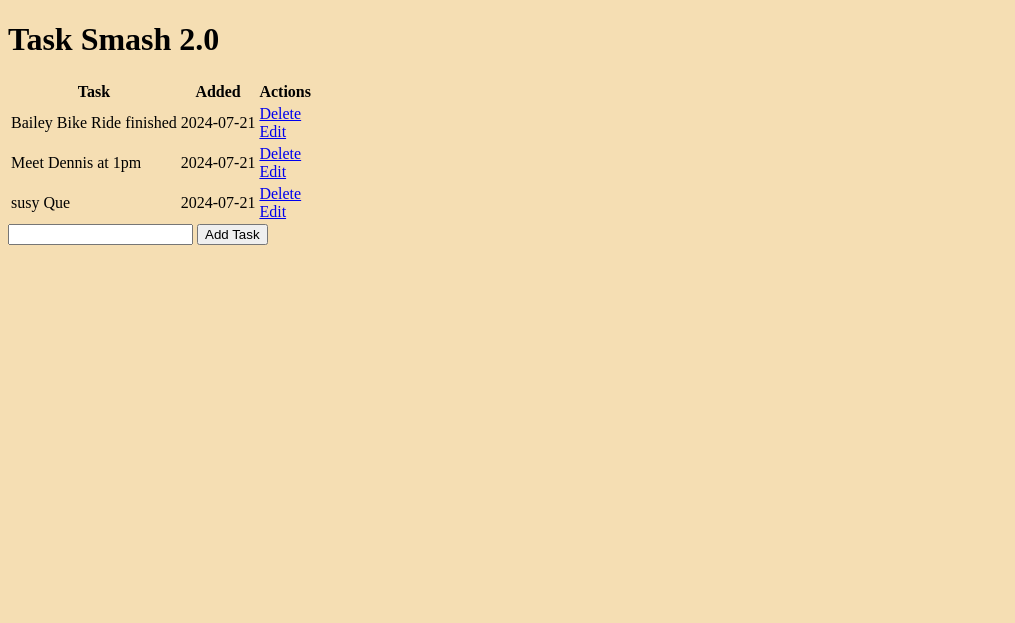
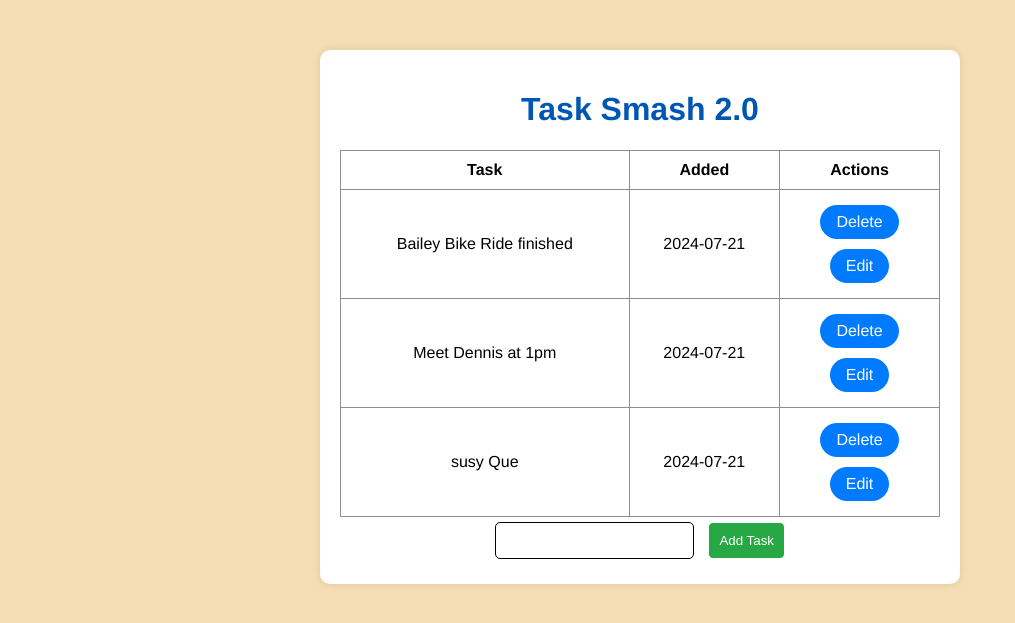
Before and after one commit to rtyhurst/my-crud-app, a Flask app: page / in a window 1280 px wide. Shown: the top 623 px of the page, without its empty margins (0-1015 px from the left). Run offline with Flask 3, Linux system fonts and the light colour scheme; data comes from the database, SQL or seed files in the repository; both versions use the stored data as it was after the commit.

Commit message:
Finished prj ready to deploy

```diff
--- a/flaskProject/app.py
+++ b/flaskProject/app.py
@@ -8,6 +8,7 @@ app = Flask(__name__)
 Scss(app)
 
 app.config['SQLALCHEMY_DATABASE_URI'] = 'sqlite:///database.db'
+app.config['SQLALCHEMY_TRACK_MODIFICATIONS'] = False
 db = SQLAlchemy(app)
 
 
@@ -20,6 +21,10 @@ class MyTask(db.Model):
 
     def __repr__(self):
         return f"Task {self.id}"
+
+
+with app.app_context():
+    db.create_all()
 
 
 # Routes to webpages
@@ -70,11 +75,6 @@ def edit(id: int):
     else:
         return render_template('edit.html', task=task)
 
+
 if __name__ == '__main__':
-    with app.app_context():
-        db.create_all()
-        # task = MyTask(content='Sample Task', complete=0)
-        # db.session.add(task)
-        # db.session.commit()
-
     app.run(debug=True)
--- a/flaskProject/static/styles.css
+++ b/flaskProject/static/styles.css
@@ -1,5 +1,64 @@
 body {
-  background-color: wheat;
+  font-family: "Franklin Gothic Medium", "Arial Narrow", Arial, sans-serif;
+  margin: 0;
+  padding: 0;
+  background: wheat;
+}
+
+.content {
+  max-width: 600px;
+  margin: 50px auto;
+  padding: 20px;
+  background-color: #fff;
+  border-radius: 10px;
+  box-shadow: 0 0 10px rgba(0, 0, 0, 0.1);
+  text-align: center;
+}
+.content h1 {
+  color: #0056b3;
+}
+.content h4 {
+  color: #666;
+}
+.content table {
+  width: 100%;
+  margin-top: 20px;
+  border-collapse: collapse;
+}
+.content table th, .content table td {
+  padding: 10px;
+  border: 1px solid #908d8d;
+}
+.content table th th, .content table td th {
+  background-color: #f0f0f0;
+  color: #333;
+}
+.content a {
+  display: inline-block;
+  padding: 8px 16px;
+  margin: 5px;
+  border-radius: 20px;
+  background-color: #007bff;
+  color: #fff;
+  text-decoration: none;
+  transition: background-color 0.3s ease;
+}
+.content a:hover {
+  background-color: #0056b3;
+}
+.content input {
+  padding: 10px;
+  margin: 5px;
+  border: solid 1px;
+  border-radius: 5px;
+}
+.content #btn_Add {
+  background-color: #28a745;
+  color: #fff;
+  cursor: pointer;
+}
+.content #btn_Add:hover {
+  background-color: #218838;
 }
 
 /*# sourceMappingURL=styles.css.map */
--- a/flaskProject/static/styles.scss
+++ b/flaskProject/static/styles.scss
@@ -1,3 +1,80 @@
+// Color Variables
+$primary-color: #007bff;
+$primary-hover-color: #0056b3;
+$success-color: #28a745;
+$success-hover-color: #218838;
+$title-color: #333;
+$background-color: wheat;
+
+
 body {
-  background-color: wheat;
+  font-family: 'Franklin Gothic Medium', 'Arial Narrow', Arial, sans-serif;
+  margin: 0;
+  padding: 0;
+  background: $background-color;
 }
+
+
+.content {
+	max-width: 600px;
+	margin: 50px auto;
+	padding: 20px;
+	background-color: #fff;
+	border-radius: 10px;
+	box-shadow: 0 0 10px rgba(0, 0, 0, 0.1);
+	text-align: center;
+
+    h1 {
+      color: $primary-hover-color;
+    }
+
+    h4 {
+      color: #666;
+    }
+
+    table {
+      width: 100%;
+      margin-top: 20px;
+      border-collapse: collapse;
+
+      th,td {
+        padding: 10px;
+        border: 1px solid #908d8d;
+
+        th{
+          background-color: #f0f0f0;
+          color: #333;
+        }
+      }
+    }
+  	a {
+		display: inline-block;
+		padding: 8px 16px;
+		margin: 5px;
+		border-radius: 20px;
+		background-color: $primary-color;
+		color: #fff;
+		text-decoration: none;
+		transition: background-color 0.3s ease;
+
+		&:hover {
+			background-color: $primary-hover-color;
+		}
+	}
+
+	input {
+		padding: 10px;
+		margin: 5px;
+		border: solid 1px;
+		border-radius: 5px;
+	}
+
+	#btn_Add {
+		background-color: $success-color;
+		color: #fff;
+		cursor: pointer;
+		&:hover {
+			background-color: $success-hover-color;
+		}
+	}
+}
--- a/flaskProject/templates/index.html
+++ b/flaskProject/templates/index.html
@@ -1,7 +1,7 @@
 {% extends 'base.html' %}
 
 {%  block head %}
-<title>Task Smask</title>
+<title>Task Smash</title>
 {% endblock %}
 
 
@@ -10,7 +10,7 @@
     <h1>Task Smash 2.0</h1>
 
     {% if tasks | length < 1 %}
-    <h3>There are not tasks... Create one here!</h3>
+    <h3>There are no tasks... Create one here!</h3>
     {% else %}
     <table>
         <tr>
@@ -33,9 +33,8 @@
     {% endif%}
 
     <form action="/" method="post">
-        <input type="text" name="content" id="content" />
+        <label for="content"></label><input type="text" name="content" id="content" />
         <input type="submit" value="Add Task" id="btn_Add" />
     </form>
 </div>
-</body>
 {% endblock %}
```
Also changed, not shown: flaskProject/testing.html (deleted, +0 -32 lines), flaskProject/instance/database.db, 1 other file.
